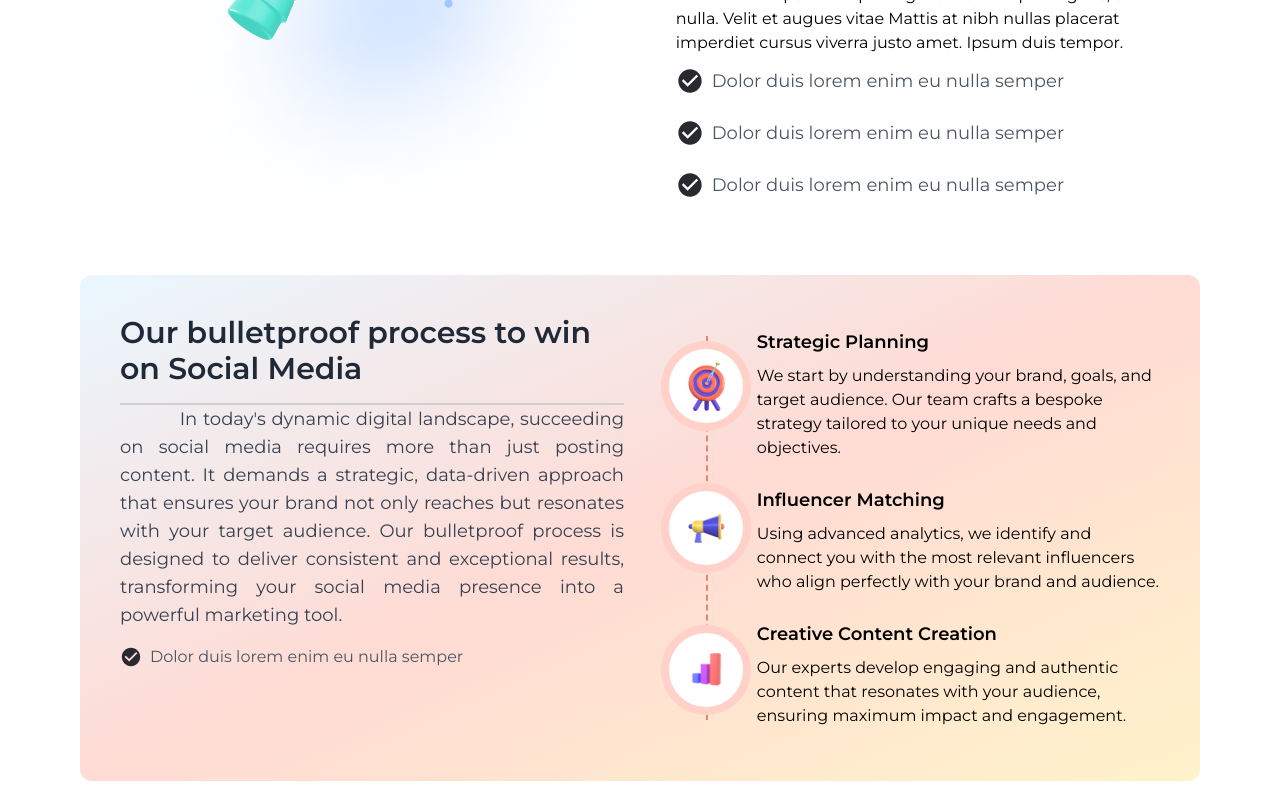
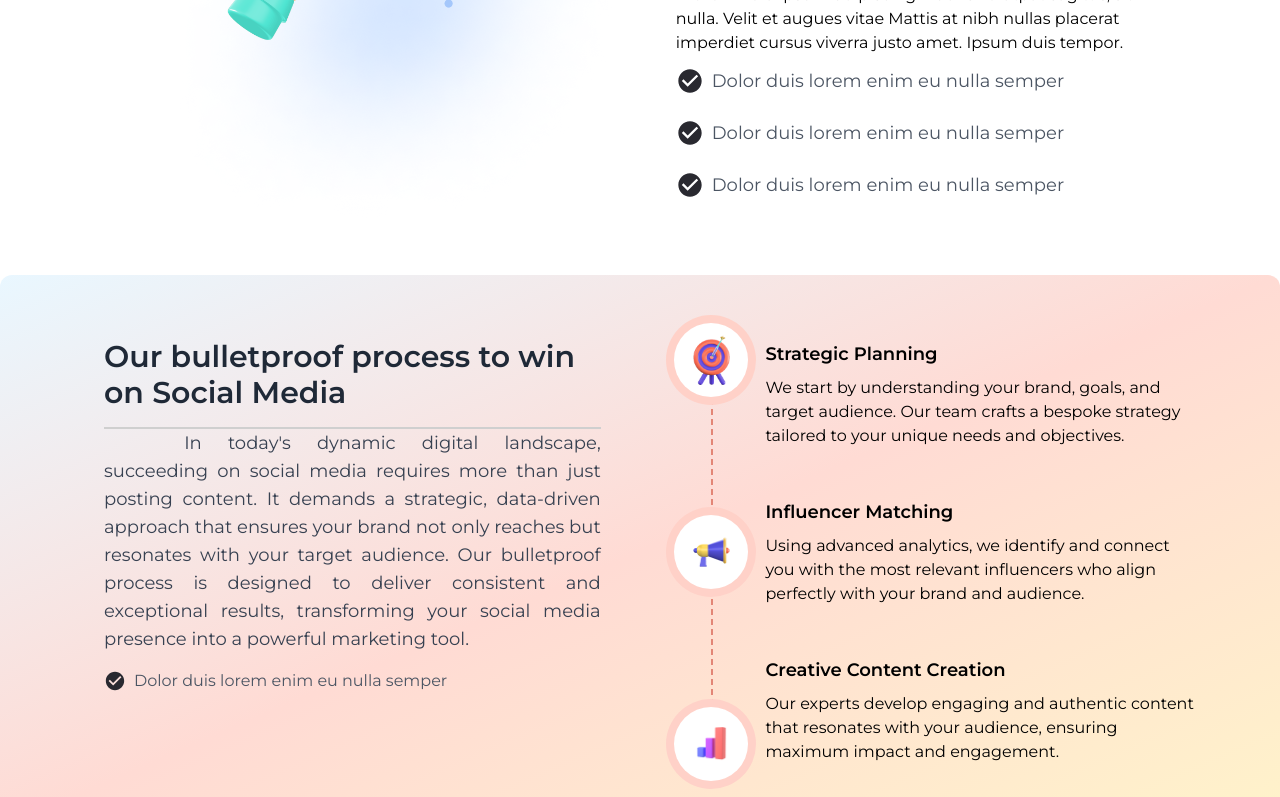
Before and after one commit to aazacz/Mumbling-Monkey, a React (Vite) app: page /b in a window 1280 px wide. Shown: the part 2696-3493 px from the top of the page. Built offline with nearby package versions, Linux system fonts and the light colour scheme.

Commit message:
made the inner services page responsive

```diff
--- a/src/App.jsx
+++ b/src/App.jsx
@@ -12,6 +12,7 @@ import ContactUsPage from './Pages/ContactUsPage';
 import Services from './Pages/Services';
 import Testimonials from './components/Testimonials';
 import InnerServices from './components/InnerServices';
+import ScrollToTop from './components/ScrollToTop';
 function App() {
 
 
@@ -21,7 +22,7 @@ function App() {
 <div className='w-full  overflow-x-hidden'>
 
 <Navbar/>
-
+<ScrollToTop/>
         <Routes>
           <Route path='/' element={<Homepage  />} />
           <Route path='/aboutus' element={<AboutUs Data={"about"} />} />
--- a/src/Pages/Services.jsx
+++ b/src/Pages/Services.jsx
@@ -47,9 +47,9 @@ const Services = (Data) => {
 
   const { pathname } = useLocation();
 
-  // useEffect(() => {
-  //   window.scrollTo(0, 0)
-  // }, [pathname])
+  useEffect(() => {
+    window.scrollTo(0, 0)
+  }, [pathname])
 
 
 
--- a/src/components/Footer.jsx
+++ b/src/components/Footer.jsx
@@ -36,7 +36,7 @@ const Footer = () => {
 
           <h1 className='w-full font-semibold font-montserrat'>Quick Links</h1>
           <Link to={"/"}>              <p className='w-full font-montserrat '>Home</p>                </Link>
-          <Link to={"/aboutus"}>       <p className='w-full font-montserrat '>About us</p>            </Link>
+          <Link reloadDocument to={"/aboutus"}>       <p className='w-full font-montserrat '>About us</p>            </Link>
           <Link to={"/services"}>      <p className='w-full font-montserrat '>Our Services</p>        </Link>
           <Link to={"/ourexpertise"}>  <p className='w-full font-montserrat '>Our Expertise</p>       </Link>
         </div>
--- a/src/components/InnerServices.jsx
+++ b/src/components/InnerServices.jsx
@@ -119,11 +119,11 @@ const InnerServices = () => {
     return (
         <>
 
-            <div className='w-full   h-max md:px-20 relative overflow-y-hidden  flex flex-col  items-center'>
+            <div className='w-full   h-max md:px-20 px-4 relative overflow-y-hidden  flex flex-col  items-center'>
 
-                <div className='relative w-full h-screen flex  items-center'>
+                <div className='relative w-full px-6 md:px-0 h-screen flex  items-center'>
 
-                    <div className='w-2/3 z-20 md:pl-8'>
+                    <div className='md:w-2/3 z-20 md:pl-8'>
                         <h1 className='font-montserrat font-bold text-[#292930] text-6xl pb-6 '>Social Media<br /> Marketing</h1>
                         <h1 className='font-montserrat w-2/3  '>Lorem Ipsum is simply dummy text of the printing and typesetting industry.
                             Lorem Ipsum has been the industry's standard dummy text ever since the 1500s,</h1>
@@ -131,7 +131,7 @@ const InnerServices = () => {
 
                     </div>
 
-                    <img src={innerServiceImage} className='md:absolute -top-1/2 translate-y-[50%]  right-0  w-[850px]' alt="" />
+                    <img src={innerServiceImage} className='absolute -top-1/2 translate-y-[50%]  md:right-0 right-0 w-[200px] md:w-[850px]' alt="" />
 
                 </div>
 
@@ -157,7 +157,7 @@ const InnerServices = () => {
             {/* Section 2 */}
 
 
-            <div className='w-screen  md:px-20 py-8 flex flex-col justify-center items-center'>
+            <div className='w-screen  px-4 md:px-20 py-8 flex flex-col justify-center items-center'>
 
                 <div className='w-full flex flex-col items-center justify-center '>
                     <div className='w-full'>
@@ -167,7 +167,7 @@ const InnerServices = () => {
                             Social Media Marketing</h1>
                     </div>
 
-                    <div className='w-screen justify-center  md:px-20 flex flex-wrap justify-between gap-8'>
+                    <div className='w-screen justify-center  md:px-20 flex flex-wrap  gap-8'>
                         {cardData.map((val, index) => {
 
                             return (
@@ -205,17 +205,18 @@ const InnerServices = () => {
             <div className='w-screen  flex gap-x-2 md:px-20'>
 
                 {/* Left side */}
-                <div className='w-1/2  h-max flex justify-end items-center'>
+                <div className='w-1/2 hidden  h-max md:flex justify-end items-center'>
 
                     <img src={slider} className='  h-[480px]' alt="" />
 
                 </div>
                 {/* Right side */}
 
-                <div className='w-1/2 h-max  p-8'>
+                <div className='md:w-1/2 w-full h-max  p-8'>
                     <span className='bg-[#89877c] tracking-widest font-montserrat px-2 py-2 rounded-2xl text-white ' > ABOUT THIS SERVICE</span>
+                    <img src={slider} className=' md:hidden h-[480px]' alt="" />
 
-                    <h1 className='w-full h-[100px] border-b-2 font-montserrat font-semibold text-4xl mt-4'>We take your business reach from thousands to millions</h1>
+                    <h1 className='w-full md:h-[100px] border-b-2 font-montserrat font-semibold text-4xl mt-4'>We take your business reach from thousands to millions</h1>
                     <p className='text-base font-montserrat mt-4'>Lorem ipsum dolor sit amet, consectetur adipiscing elit sollicitudinbibendum senectus scelerisque non.
                         Turpis matis morbi vivera ipsum adipiscing Mauris volutpat sagittis,
                         sit nulla. Velit et augues vitae Mattis at nibh nullas placerat imperdiet cursus viverra justo amet. Ipsum duis tempor.</p>
@@ -245,128 +246,78 @@ const InnerServices = () => {
 
             {/*Section 3  */}
 
-            <div className='w-full flex  md:px-20 justify-center'>
-                <div className='rounded-xl w-full  flex mt-8 p-10 bg-gradient-to-tl from-[#FFF3CA]  via-[#FFDBD4] to-[#E9F7FF] gap-x-8'>
+            <div className='rounded-xl w-full px-4 md:px-20 flex flex-col md:flex-row mt-8 md:p-10 bg-gradient-to-tl from-[#FFF3CA] via-[#FFDBD4] to-[#E9F7FF] gap-x-8'>
+                    {/* Left Side */}
+                    <div className='w-full md:w-1/2 h-full flex flex-col p-6 mb-6 md:mb-0'>
 
-                    {/* Left Side */}
-                    <div className='w-1/2 h-full flex flex-col  '>
-
-                        <div className='border-b-[2px]  border-[#CFCFCF] w-full  h-[90px]  '>
-                            <h1 className='font-montserrat font-semibold text-3xl text-gray-800'>Our bulletproof process to win on Social Media</h1>
+                        <div className='border-b-[2px]  border-[#CFCFCF] w-full md:h-[90px]'>
+                            <h1 className='font-montserrat font-semibold md:text-3xl text-2xl  text-gray-800'>Our bulletproof process to win on Social Media</h1>
                         </div>
 
-                        <div className=' flex w-full h-max'>
-                            <h1 className='text-gray-700 text-lg font-montserrat text-justify '>&emsp; &emsp;&emsp;In today's dynamic digital landscape, succeeding on social media requires more than just posting content. It demands a strategic, data-driven approach that ensures your brand not only reaches but resonates with your target audience. Our bulletproof process is designed to deliver
-                                consistent and exceptional results, transforming your social media presence into a powerful marketing tool. </h1>
+                        <div className='flex w-full h-max pt-4 md:pt-0'>
+                            <h1 className='text-gray-700 text-base md:text-lg font-montserrat text-justify'>
+                                &emsp; &emsp;&emsp;In today's dynamic digital landscape, succeeding on social media requires more than just posting content. It demands a strategic, data-driven approach that ensures your brand not only reaches but resonates with your target audience. Our bulletproof process is designed to deliver consistent and exceptional results, transforming your social media presence into a powerful marketing tool.
+                            </h1>
                         </div>
 
-
-                        <div className='w-full pt-4 grid grid-flow-row grid-rows-3 gap-y-3' >
-
-
-
-                            <div className='flex items-center w-full gap-x-2 '>
+                        <div className='w-full hidden  pt-4 md:grid grid-flow-row grid-rows-3 gap-y-3'>
+                            <div className='flex items-center w-full gap-x-2'>
                                 <MdCheckCircle className='text-[22px] text-[#292930]' />
-                                <h1 className='font-montserrat font-normal text-gray-600'>Dolor duis lorem enim eu nulla semper </h1>
+                                <h1 className='font-montserrat font-normal text-gray-600'>Dolor duis lorem enim eu nulla semper</h1>
+                            </div>
                         </div>
 
                     </div>
+                    {/* Right Side */}
+                    <div className='w-full md:w-1/2 overflow-x-scroll flex snap-x snap-mandatory yScrollbar'>
 
+                        <div className='w-full flex-shrink-0  snap-center flex items-center'>
 
-
-
-
-                    </div>
-                    {/* right Side */}
-
-                    <div className='w-1/2 overflow-x-scroll flex snap-x snap-mandatory  yScrollbar'>
-
-
-                        <div className='w-full flex-shrink-0 h-full  snap-center flex items-center'>
-
-                            <div className='relative w-[20%] overflow-hidden h-full grid grid-flow-row justify-center  items-center'>
-                                <div className='absolute  w-full h-[90%] left-1/2  border-l-2 border-dashed  border-[#E38676] '></div>
-                                {rightData1.map((val, index) => {
-                                    return (
-
-                                        <div key={index} className='rounded-full z-20 w-[90px] h-[90px] max-w-[90px] max-h-[90px] bg-[#FFD1C8] flex justify-center items-center '>
-                                            <div className=' rounded-full w-[80px] h-[80px] max-w-[74px] max-h-[74px] bg-white flex justify-center items-center'>
-                                                <img src={val.icon} className='w-[50%]' alt="" />
+                            <div className='relative w-[20%]  overflow-hidden h-full grid grid-flow-row  justify-between md:justify-center place-content-between  items-start md:items-center'>
+                             <div className='absolute w-full h-[90%] left-1/2 border-l-2 border-dashed  border-[#E38676] '></div>
+                                    {rightData1.map((val, index) => (
+                                        <div key={index} className='  rounded-full z-20 md:w-[90px] w-[70px] h-[70px] md:h-[90px] max-w-[90px] max-h-[90px] bg-[#FFD1C8] flex justify-center items-center'>
+                                            <div className='rounded-full md:w-[80px] w-[60px] h-[60px] md:h-[80px] max-w-[74px] max-h-[74px] bg-white flex justify-center items-center'>
+                                                <img src={val.icon} className='md:w-[50%] w-[40%]' alt="" />
                                             </div>
                                         </div>
-                                    )
-                                })}
-
+                                    ))}
                             </div>
 
-                            <div className='flex-1  h-full grid grid-flow-row justify-center  items-center'>
-                                {rightData1.map((val, index) => {
-                                    return (
+                            <div className='flex-1 h-full grid grid-flow-row justify-center items-center'>
+                                {rightData1.map((val, index) => (
                                     <div key={index}>
                                         <h1 className='font-montserrat text-lg font-semibold pb-2'>{val.title}</h1>
-                                            <h1 className='font-montserrat '>{val.description} </h1>
-
+                                        <h1 className='font-montserrat'>{val.description}</h1>
                                     </div>
-                                    )
-                                })}
-
-
-                            </div>
-
-                        </div>
-
-
-
-                        <div className='w-full flex-shrink-0 h-full  snap-center flex items-center'>
-
-                            <div className='relative w-[20%] overflow-hidden h-full grid grid-flow-row justify-center  items-center'>
-                                <div className='absolute w-full h-[90%] left-1/2  border-l-2 border-dashed  border-[#E38676] '></div>
-                                {rightData2.map((val, index) => {
-                                    return (
-
-                                        <div key={index} className='rounded-full z-20 w-[90px] h-[90px] max-w-[90px] max-h-[90px] bg-[#FFD1C8] flex justify-center items-center '>
-                                            <div className=' rounded-full w-[80px] h-[80px] max-w-[74px] max-h-[74px] bg-white flex justify-center items-center'>
-                                                <img src={val.icon} className='w-[50%]' alt="" />
+                                ))}
                             </div>
                         </div>
 
 
-                                    )
-                                })}
-
-
-
-
-
+                        <div className='w-full flex-shrink-0  snap-center flex items-center'>
+                        <div className='relative w-[20%]  overflow-hidden h-full grid grid-flow-row  justify-between md:justify-center place-content-between  items-start md:items-center'>
+                        <div className='absolute w-full h-[90%] left-1/2 border-l-2 border-dashed  border-[#E38676] '></div>
+                                    {rightData2.map((val, index) => (
+                                        <div key={index} className='  rounded-full z-20 md:w-[90px] w-[70px] h-[70px] md:h-[90px] max-w-[90px] max-h-[90px] bg-[#FFD1C8] flex justify-center items-center'>
+                                            <div className='rounded-full md:w-[80px] w-[60px] h-[60px] md:h-[80px] max-w-[74px] max-h-[74px] bg-white flex justify-center items-center'>
+                                                <img src={val.icon} className='md:w-[50%] w-[40%]' alt="" />
                                             </div>
-
-                            <div className='flex-1 h-full grid grid-flow-row justify-center  items-center'>
-                                {rightData2.map((val, index) => {
-                                    return (
-
-
-
-                                        <div key={index}>
-                                            <h1 className='font-montserrat text-lg font-semibold pb-2'>{val.title}</h1>
-                                            <h1 className='font-montserrat '>{val.description} </h1>
-
                                         </div>
-                                    )
-                                })}
-
-
-                            </div>
-
+                                    ))}
                             </div>
 
 
-
-
-
-
+                            <div className='flex-1 h-full grid grid-flow-row justify-center items-center'>
+                                {rightData2.map((val, index) => (
+                                    <div key={index}>
+                                        <h1 className='font-montserrat text-lg font-semibold pb-2'>{val.title}</h1>
+                                        <h1 className='font-montserrat'>{val.description}</h1>
+                                    </div>
+                                ))}
                             </div>
                         </div>
-
+                    </div>
                 </div>
 
 
```
Also changed, not shown: src/Pages/AboutUs.jsx (+10 -10 lines), src/components/ScrollToTop.jsx (added, +14 -0 lines). Lines whose indentation alone changed are shown as unchanged.
